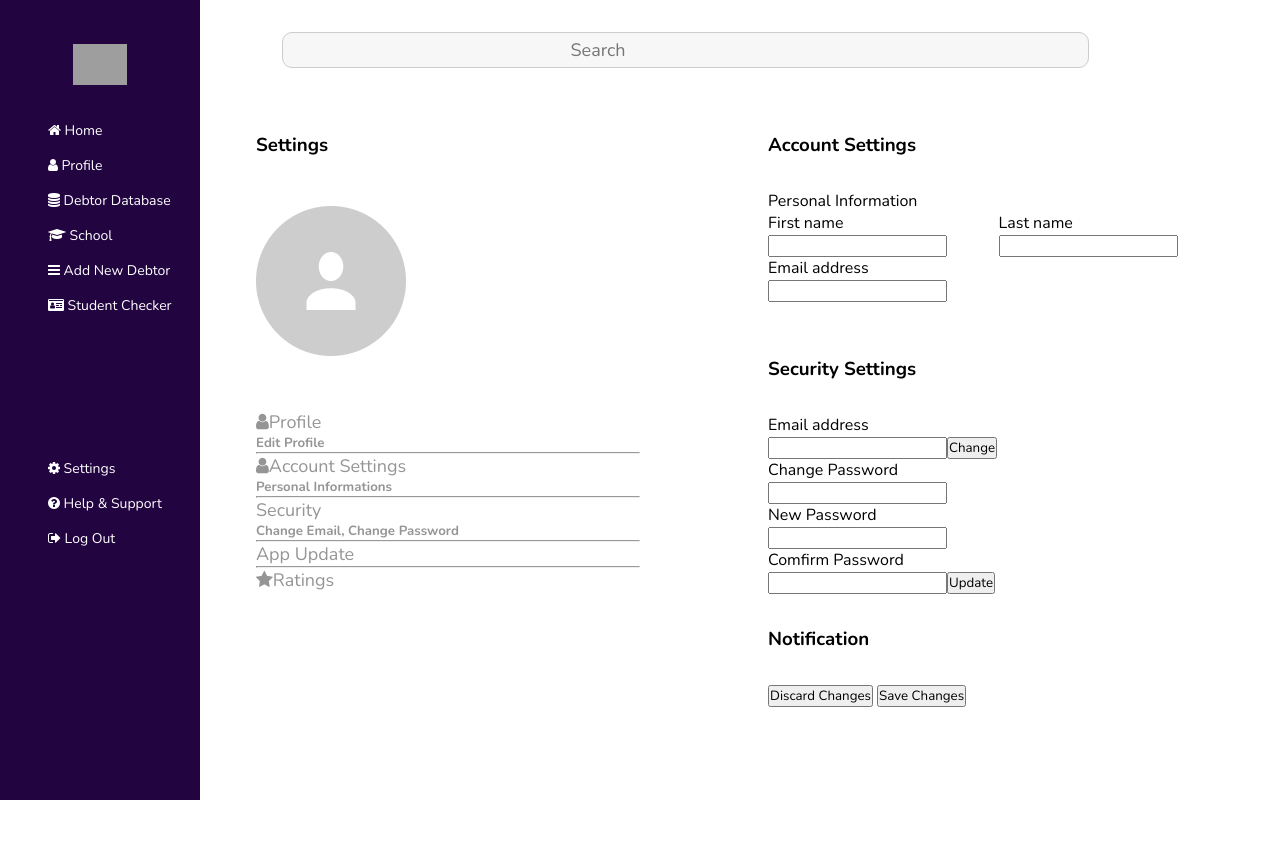
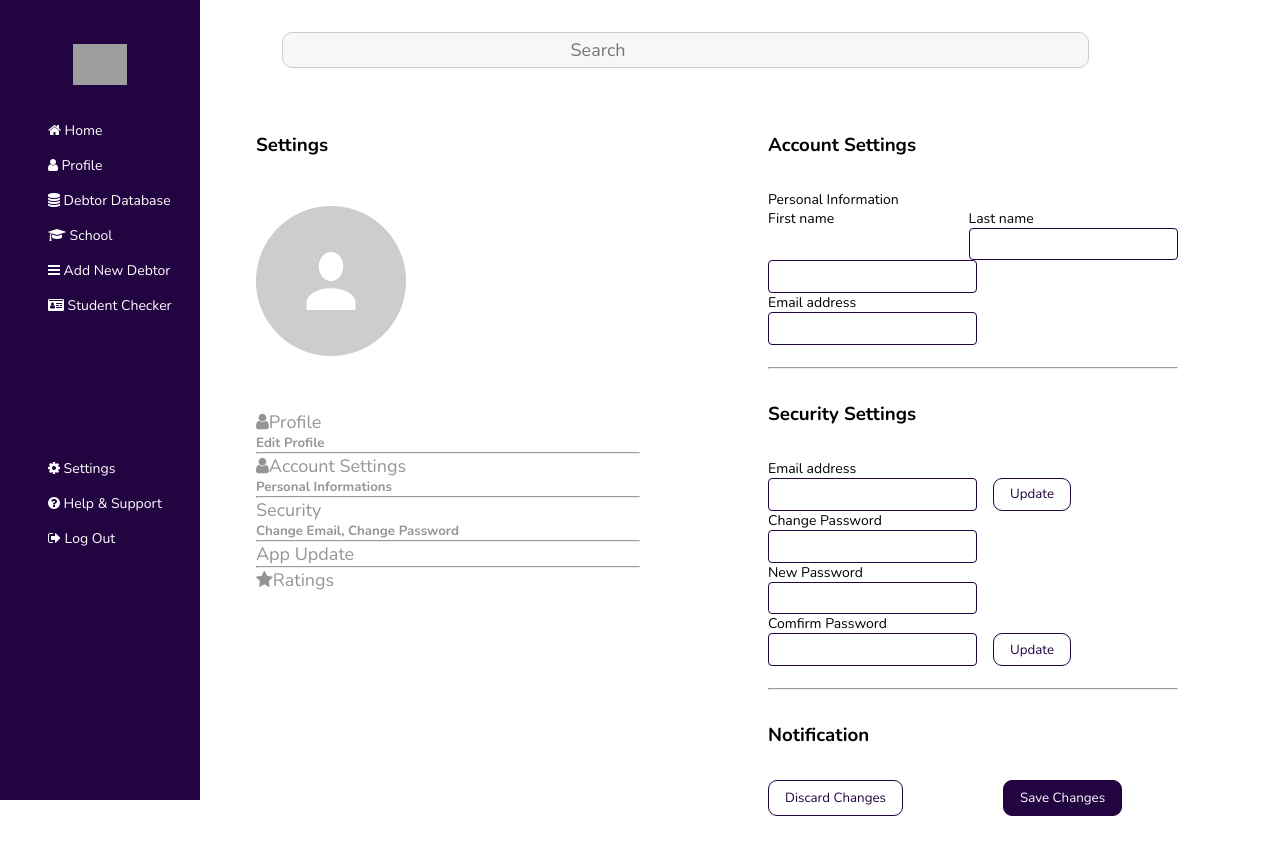
Before and after one commit to zuri-training/TeamLorispp58, a Django app: template debtfinder/templates/Settings/settings.html in a window 1280 px wide. Before the commit the page ends 800 px from the top, so only its background shows below. Run offline with Django 4.2, Linux system fonts and the light colour scheme; the template is opened without the code that fills it, so the values that code supplies are empty; grey boxes are pictures that could not be loaded.

Commit message:
final commit

```diff
--- a/debtfinder/templates/Settings/settings.css
+++ b/debtfinder/templates/Settings/settings.css
@@ -122,7 +122,7 @@ h5:hover{
 
 
 .right-div {
-    /* margin-right: 26rem; */
+
     width:40%;
     float: right;
 }
@@ -137,18 +137,62 @@ h5:hover{
     right: 10rem;
 }
 
-/* .form{
 
-
-
-    display: inline-flex;
-
-} */
-
-/* .form input[type="name"]{
-    width: 13rem;
-} */
 
 h3{
     margin: 2rem  0 2rem 0;
 }
+
+.btn-button{
+    padding: 0.4rem 1rem;
+    margin-left: 1rem;
+    background-color: transparent;
+    border: 1px solid #210440;
+    border-radius: 9px;
+    color: #210440;
+}
+
+.btn-button:hover{
+    background-color: #210440;
+    color: #ffffff;
+}
+
+.btn-btnn{
+    padding: 0.5rem 1rem;
+    margin-right: 6rem;
+    background-color: transparent;
+    border: 1px solid #210440;
+    border-radius: 9px;
+    color: #210440;
+}
+
+
+
+.notification{
+    margin-bottom: 2rem;
+}
+
+.btn-btn{
+    background-color: #210440;
+    color: #ffffff;
+    padding: 0.5rem 1rem;
+    border: 1px solid #210440;
+    border-radius: 9px;
+}
+
+.btn-btn:hover{
+    background-color: #320d5a7a;
+
+    border-radius: 9px;
+    color: #210440;
+}
+
+
+p{
+    font-size: 14px;
+}
+input{
+    padding: 0.4rem 1rem;
+    border: 1px solid #210440;
+    border-radius: 4px;
+}
--- a/debtfinder/templates/Settings/settings.html
+++ b/debtfinder/templates/Settings/settings.html
@@ -106,21 +106,22 @@
                         <form action="">
                             <div class="class">
                                 <p>Last name</p>
-                                <input type="name" id="input" name="firstname">
+                                <input type="name" id="input" name="firstname" required>
 
 
                             </div>
 
                             <div class="float-right">
                                 <p>First name</p>
-                                <input type="name" id="input" name="lastname">
+                                <input type="name" id="input" name="lastname" required>
                             </div>
 
                             <div>
                                 <p>Email address</p>
-                                <input type="email" id="input" name="email">
+                                <input type="email" id="input" name="email" required>
                             </div>
                             <br>
+                            <hr>
 
 
 
@@ -140,7 +141,7 @@
                         <form action>
                             <div>
                                 <p>Email address</p>
-                                <input type="email" id="input" name="email"><button>Change</button>
+                                <input type="email" id="input" name="email"><button type="submit" class="btn-button">Update</button>
                             </div>
 
 
@@ -156,8 +157,10 @@
 
                             <div>
                                 <p>Comfirm Password</p>
-                                <input type="password" id="input" name="email"><button>Update</button>
+                                <input type="password" id="input" name="email"><button type="submit" class="btn-button">Update</button>
                             </div>
+                            <br>
+                            <hr>
 
 
                         </form>
@@ -173,15 +176,15 @@
 
 
 
-                    <div>
+                    <div class="notification">
                         <h3>
                             Notification
 
                         </h3>
 
                         <div>
-                            <button>Discard Changes</button>
-                            <button>Save Changes</button>
+                            <button type="submit" class="btn-btnn">Discard Changes</button>
+                            <button type="submit" class="btn-btn">Save Changes</button>
                         </div>
 
 
```
